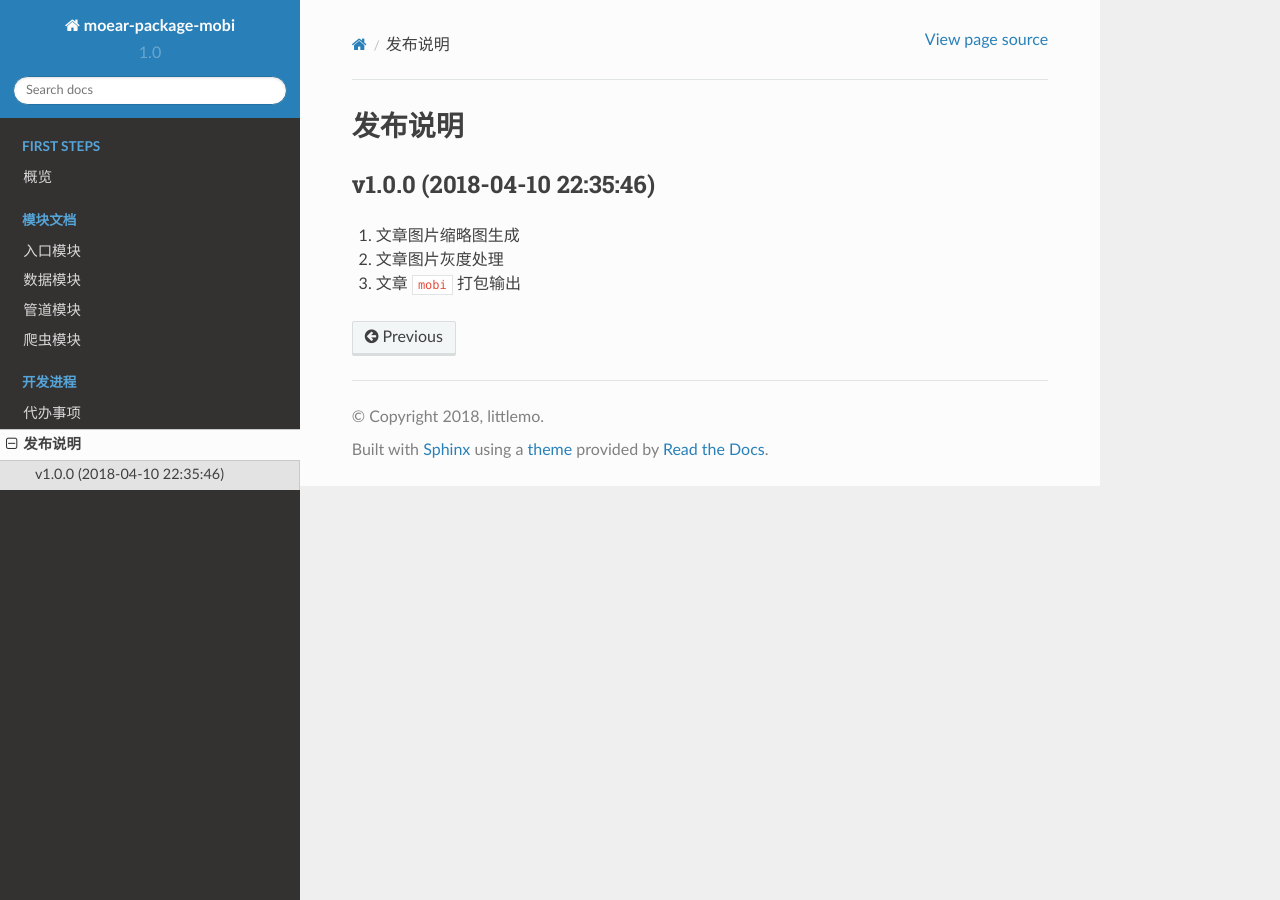
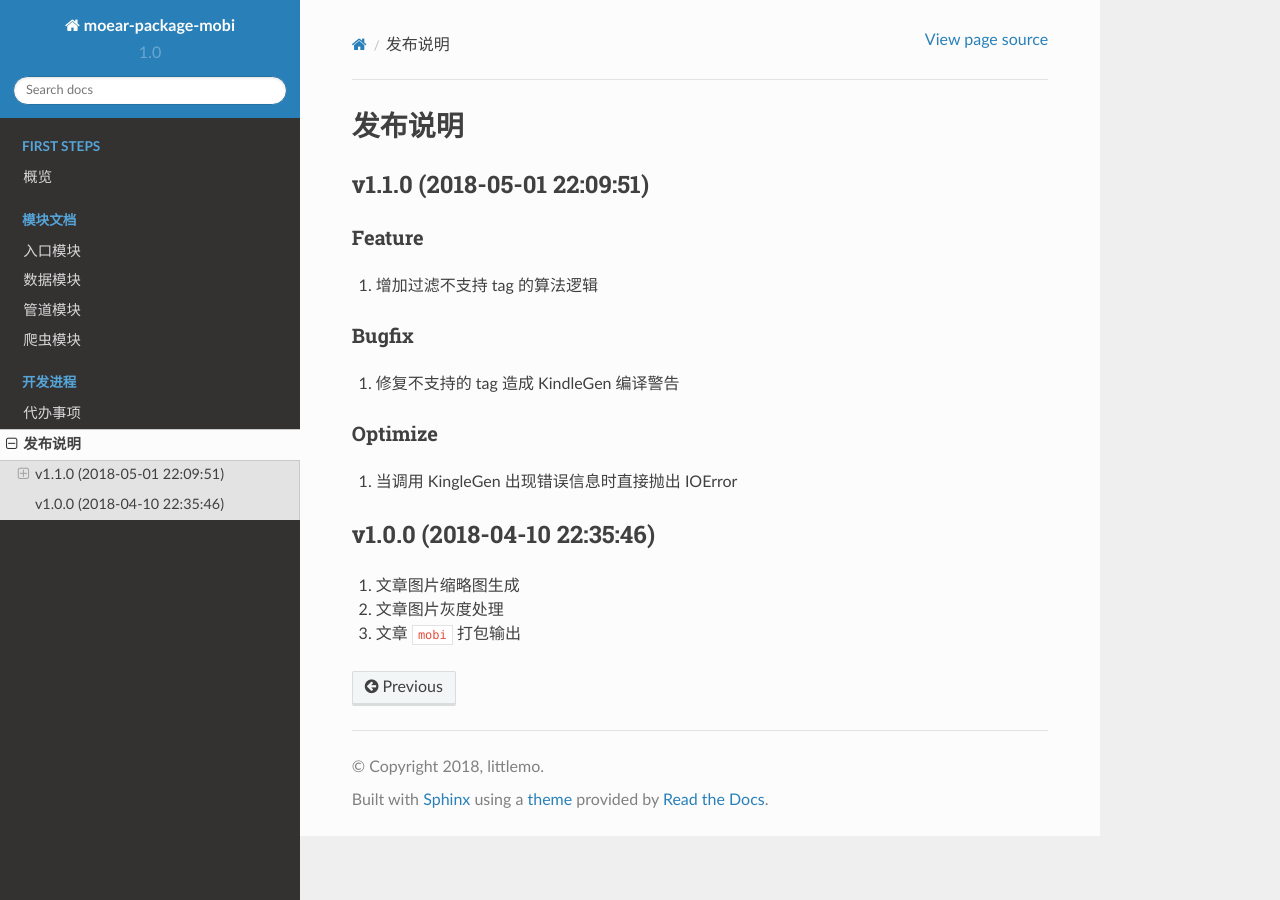
Before and after one commit to littlemo/moear-package-mobi, a Sphinx documentation site: the page built from docs/source/development/release.rst, in a window 1280 px wide. Built offline with Sphinx 7.4.7 and the Read the Docs theme 2.0.0, drawn with Linux system fonts in a browser that asks for light colours; formulas are drawn with MathJax 3.

Commit message:
F: 更新v1.1.0版本的发布说明，并同时更新setup中的打包版本号

```diff
--- a/docs/source/development/release.rst
+++ b/docs/source/development/release.rst
@@ -3,6 +3,24 @@
 ========
 发布说明
 ========
+
+v1.1.0 (2018-05-01 22:09:51)
+----------------------------
+
+Feature
+~~~~~~~
+
+#. 增加过滤不支持 tag 的算法逻辑
+
+Bugfix
+~~~~~~
+
+#. 修复不支持的 tag 造成 KindleGen 编译警告
+
+Optimize
+~~~~~~~~
+
+#. 当调用 KingleGen 出现错误信息时直接抛出 IOError
 
 v1.0.0 (2018-04-10 22:35:46)
 ----------------------------
--- a/setup.py
+++ b/setup.py
@@ -10,7 +10,7 @@ setup(
     author_email='moore@moorehy.com',
     maintainer='littlemo',
     maintainer_email='moore@moorehy.com',
-    version='1.0.0',
+    version='1.1.0',
     description='MoEar打包功能扩展插件 - Mobi',
     long_description=open('README.md').read(),
     long_description_content_type='text/markdown',
```
